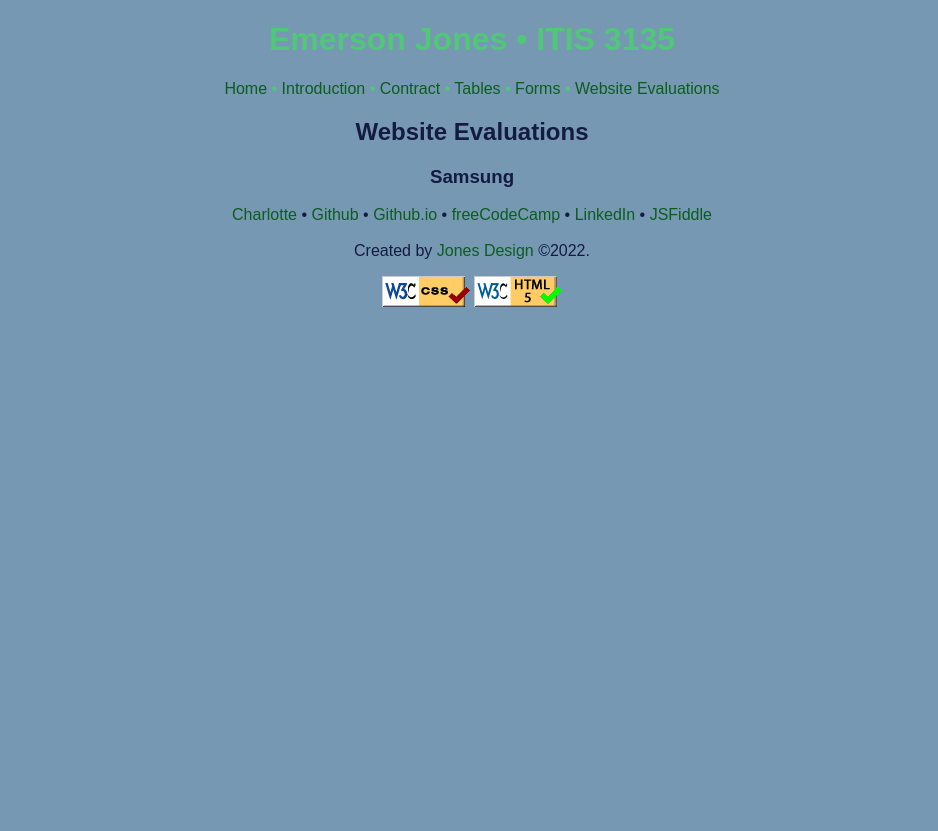
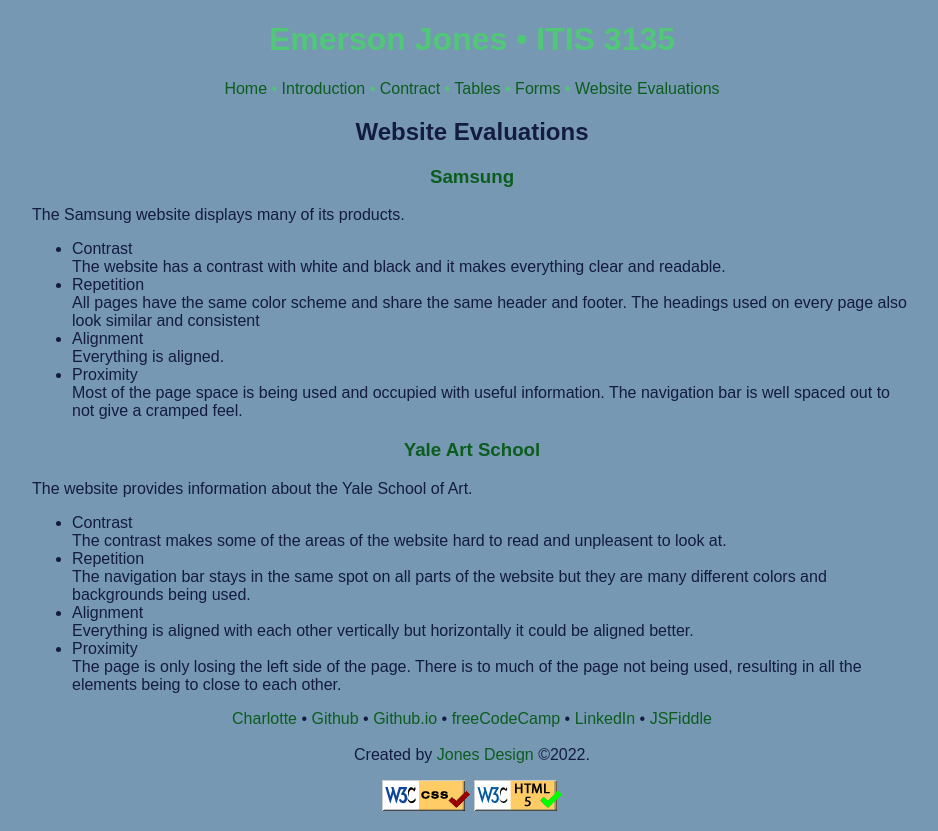
Before and after one commit to Emerson-Jones/Emerson-Jones.github.io, a plain HTML site: page itis3135/website_evaluations.html in a window 1280 px wide. Shown: the whole page, without its empty margins (168-1106 px from the left). Before the commit the page ends 800 px from the top, so only its background shows below. Drawn offline with Linux system fonts and the light colour scheme.

Commit message:
Update website_evaluations.html

```diff
--- a/itis3135/website_evaluations.html
+++ b/itis3135/website_evaluations.html
@@ -37,9 +37,33 @@
       Website Evaluations
     </h2>
     <section>
-        <h3 a href = https://samsung.com>Samsung</h3>
+        <h3> <a href = "https://samsung.com">Samsung</a> </h3>
         <p>
-
+          The Samsung website displays many of its products.
+          <ul>
+            <li>Contrast</li>
+              The website has a contrast with white and black and it makes everything clear and readable.
+            <li>Repetition</li>
+              All pages have the same color scheme and share the same header and footer. The headings used on every page also look similar and consistent
+            <li>Alignment</li>
+              Everything is aligned.
+            <li>Proximity</li>
+              Most of the page space is being used and occupied with useful information. The navigation bar is well spaced out to not give a cramped feel.
+          </ul>
+        </p>
+        <h3> <a href = "https://www.art.yale.edu/">Yale Art School</a> </h3>
+        <p>
+          The website provides information about the Yale School of Art.
+          <ul>
+            <li>Contrast</li>
+              The contrast makes some of the areas of the website hard to read and unpleasent to look at.
+            <li>Repetition</li>
+              The navigation bar stays in the same spot on all parts of the website but they are many different colors and backgrounds being used.
+            <li>Alignment</li>
+              Everything is aligned with each other vertically but horizontally it could be aligned better.
+            <li>Proximity</li>
+              The page is only losing the left side of the page. There is to much of the page not being used, resulting in all the elements being to close to each other.
+          </ul>
         </p>
     </section>
   </main>
```
